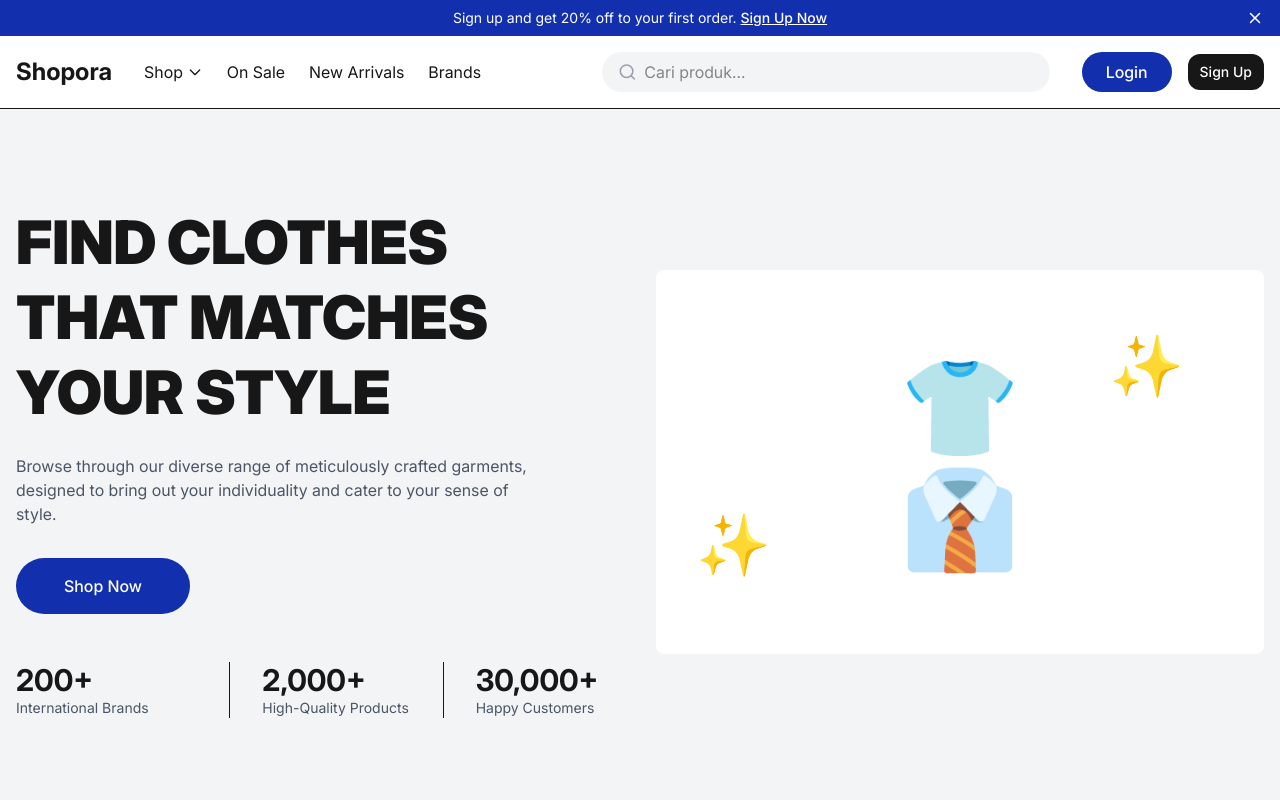
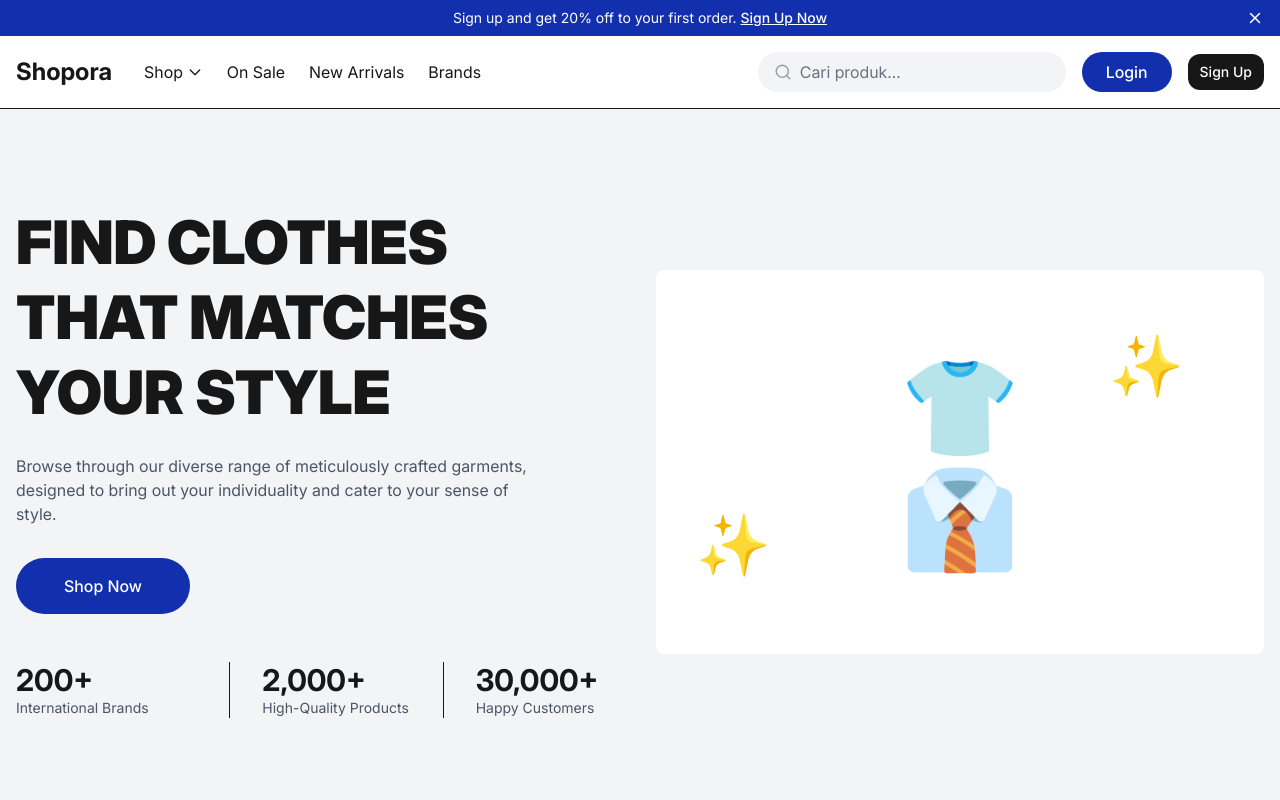
Before and after one commit to AryaGoberto/shopora, a Next.js app: page / in a window 1280 px wide. Shown: the top 800 px of the page. Built offline with nearby package versions, Linux system fonts and the light colour scheme.

Commit message:
ganti header responsive search bar

```diff
--- a/app/components/Header.tsx
+++ b/app/components/Header.tsx
@@ -1,26 +1,60 @@
 "use client";
 
-import React, { useState } from "react";
-import { Search, Menu, X } from "lucide-react";
+import React, { useState, useRef, useEffect } from "react";
+import { Search, Menu, X, History, ArrowRight } from "lucide-react"; // Tambah icon History & ArrowRight
 import { useRouter } from "next/navigation";
 import Link from "next/link";
 
 const Header: React.FC = () => {
   const [mobileMenuOpen, setMobileMenuOpen] = useState(false);
+  const [isSearchFocused, setIsSearchFocused] = useState(false); // State baru untuk fokus search
   const router = useRouter();
+  const inputRef = useRef<HTMLInputElement>(null);
+
+  // Data dummy untuk history pencarian
+  const searchHistory = [
+    "Kemeja Flanel",
+    "Sepatu Sneakers Pria",
+    "Jaket Denim",
+    "Celana Chino",
+    "Jam Tangan",
+  ];
+
+  // Fungsi untuk menutup mode pencarian
+  const closeSearch = () => {
+    setIsSearchFocused(false);
+    if (inputRef.current) inputRef.current.blur();
+  };
+
   return (
-    <header className="border-b sticky top-0 bg-white z-50">
+    <>
+      {/* 1. Overlay Gelap (Muncul saat search focused) */}
+      {isSearchFocused && (
+        <div
+          className="fixed inset-0 bg-black/60 z-40 transition-opacity duration-300 backdrop-blur-sm"
+          onClick={closeSearch} // Klik background untuk tutup
+        />
+      )}
+
+      <header className="border-b sticky top-0 bg-white z-50 transition-all duration-300">
         <div className="max-w-7xl mx-auto px-4 py-3 md:py-4">
-        <div className="flex items-center justify-between">
-          <div className="flex items-center gap-4 md:gap-8">
+          <div className="flex items-center justify-between gap-4">
+
+            {/* LOGO & NAVIGASI KIRI */}
+            {/* Jika search aktif, navigasi disembunyikan di desktop agar search bar bisa memanjang */}
+            <div className={`flex items-center ${isSearchFocused ? 'w-auto' : 'gap-4 md:gap-8'}`}>
               <button
                 className="lg:hidden"
                 onClick={() => setMobileMenuOpen(!mobileMenuOpen)}
               >
                 {mobileMenuOpen ? <X size={24} /> : <Menu size={24} />}
               </button>
-            <h1 className="text-xl md:text-2xl font-bold">Shopora</h1>
-            <nav className="hidden lg:flex gap-6">
+
+              <h1 className="text-xl md:text-2xl font-bold whitespace-nowrap">Shopora</h1>
+
+              {/* Navigasi: Hilang jika Search Focused */}
+              {!isSearchFocused && (
+                <nav className="hidden lg:flex gap-6 animate-in fade-in duration-200">
                   <a
                     href="#"
                     className="hover:text-gray-600 flex items-center gap-1"
@@ -40,72 +74,111 @@ const Header: React.FC = () => {
                       />
                     </svg>
                   </a>
-              <a href="#" className="hover:text-gray-600">
-                On Sale
-              </a>
-              <a href="#" className="hover:text-gray-600">
-                New Arrivals
-              </a>
-              <a href="#" className="hover:text-gray-600">
-                Brands
-              </a>
+                  <a href="#" className="hover:text-gray-600">On Sale</a>
+                  <a href="#" className="hover:text-gray-600">New Arrivals</a>
+                  <a href="#" className="hover:text-gray-600">Brands</a>
                 </nav>
+              )}
             </div>
-          <div className="flex items-center gap-2 md:gap-4 flex-1 justify-end">
-            <div className="hidden md:flex items-center bg-gray-100 rounded-full px-4 py-2 max-w-md w-full">
-              <Search className="text-gray-400" size={20} />
+
+            {/* SEARCH BAR & ACTION BUTTONS */}
+            <div className={`flex items-center gap-2 md:gap-4 justify-end transition-all duration-300 ${isSearchFocused ? 'flex-1' : 'flex-1 md:flex-none'}`}>
+
+              {/* Container Search Bar */}
+              <div className={`relative flex items-center bg-gray-100 rounded-full px-4 py-2 transition-all duration-300 ${isSearchFocused ? 'w-full' : 'w-full max-w-md hidden md:flex'}`}>
+                <Search className={`text-gray-400 transition-colors ${isSearchFocused ? 'text-blue-600' : ''}`} size={20} />
+
                 <input
+                  ref={inputRef}
                   type="text"
                   placeholder="Cari produk..."
-                className="bg-transparent border-none outline-none ml-2 w-full"
+                  className="bg-transparent border-none outline-none ml-2 w-full text-gray-800 placeholder-gray-500"
+                  onFocus={() => setIsSearchFocused(true)}
+                  // Catatan: onBlur tidak dipakai langsung agar kita bisa klik item history
                 />
+
+                {/* Tombol Close kecil di dalam search bar jika aktif */}
+                {isSearchFocused && (
+                  <button onClick={closeSearch} className="ml-2 text-gray-400 hover:text-gray-600">
+                    <X size={18} />
+                  </button>
+                )}
+
+                {/* --- DROPDOWN HISTORY PENCARIAN --- */}
+                {isSearchFocused && (
+                  <div className="absolute top-full left-0 right-0 mt-3 bg-white rounded-xl shadow-2xl border border-gray-100 overflow-hidden p-2 animate-in slide-in-from-top-2 fade-in duration-200">
+                    <div className="px-4 py-2 text-xs font-semibold text-gray-500 uppercase tracking-wider">
+                      Riwayat Pencarian
                     </div>
-            <button className="hover:text-gray-600">
-              <Search size={20} className="md:hidden" />
+                    <ul>
+                      {searchHistory.map((item, index) => (
+                        <li key={index}>
+                          <button
+                            className="w-full text-left px-4 py-3 hover:bg-gray-50 rounded-lg flex items-center justify-between group transition-colors"
+                            onClick={() => {
+                              console.log("Mencari:", item);
+                              closeSearch();
+                            }}
+                          >
+                            <div className="flex items-center gap-3 text-gray-700 group-hover:text-blue-600">
+                              <History size={16} className="text-gray-400 group-hover:text-blue-600" />
+                              <span>{item}</span>
+                            </div>
+                            <ArrowRight size={16} className="text-gray-300 opacity-0 group-hover:opacity-100 -translate-x-2 group-hover:translate-x-0 transition-all" />
                           </button>
+                        </li>
+                      ))}
+                    </ul>
+                  </div>
+                )}
+              </div>
+
+              {/* Tombol Search Mobile (Hanya muncul jika search tidak aktif) */}
+              {!isSearchFocused && (
+                <button
+                  className="hover:text-gray-600 md:hidden"
+                  onClick={() => setIsSearchFocused(true)}
+                >
+                  <Search size={20} />
+                </button>
+              )}
+
+              {/* Tombol Login/Signup (Tetap ada atau bisa disembunyikan juga jika mau Full Width total) */}
+              {/* Disini saya biarkan tetap ada, tapi jika layar kecil mungkin akan sempit.
+                  Opsional: Anda bisa membungkus ini dengan {!isSearchFocused && (...)} jika ingin search bar benar-benar full screen.
+              */}
+              <div className={`flex items-center gap-2 md:gap-4 ${isSearchFocused ? 'hidden sm:flex' : 'flex'}`}>
                 <button
                   onClick={() => router.push("/login")}
-              className="text-white px-4 md:px-6 py-2 rounded-full font-medium transition-colors text-sm md:text-base"
+                  className="text-white px-4 md:px-6 py-2 rounded-full font-medium transition-colors text-sm md:text-base whitespace-nowrap"
                   style={{ backgroundColor: "#1230AE" }}
-              onMouseEnter={(e) =>
-                (e.currentTarget.style.backgroundColor = "#0f2890")
-              }
-              onMouseLeave={(e) =>
-                (e.currentTarget.style.backgroundColor = "#1230AE")
-              }
                 >
                   Login
                 </button>
                 <Link
                   href="/signup"
-              className="rounded-xl bg-neutral-900 px-3 py-2 text-sm font-medium text-white hover:bg-neutral-800"
+                  className="rounded-xl bg-neutral-900 px-3 py-2 text-sm font-medium text-white hover:bg-neutral-800 whitespace-nowrap"
                 >
                   Sign Up
                 </Link>
               </div>
             </div>
           </div>
+        </div>
 
-      {/* Mobile Menu */}
-      {mobileMenuOpen && (
+        {/* Mobile Menu Standard */}
+        {mobileMenuOpen && !isSearchFocused && (
           <div className="lg:hidden border-t bg-white">
             <nav className="flex flex-col p-4 gap-4">
-            <a href="#" className="hover:text-gray-600">
-              Shop
-            </a>
-            <a href="#" className="hover:text-gray-600">
-              On Sale
-            </a>
-            <a href="#" className="hover:text-gray-600">
-              New Arrivals
-            </a>
-            <a href="#" className="hover:text-gray-600">
-              Brands
-            </a>
+              <a href="#" className="hover:text-gray-600">Shop</a>
+              <a href="#" className="hover:text-gray-600">On Sale</a>
+              <a href="#" className="hover:text-gray-600">New Arrivals</a>
+              <a href="#" className="hover:text-gray-600">Brands</a>
             </nav>
           </div>
         )}
       </header>
+    </>
   );
 };
 
```
Lines whose indentation alone changed are shown as unchanged.
